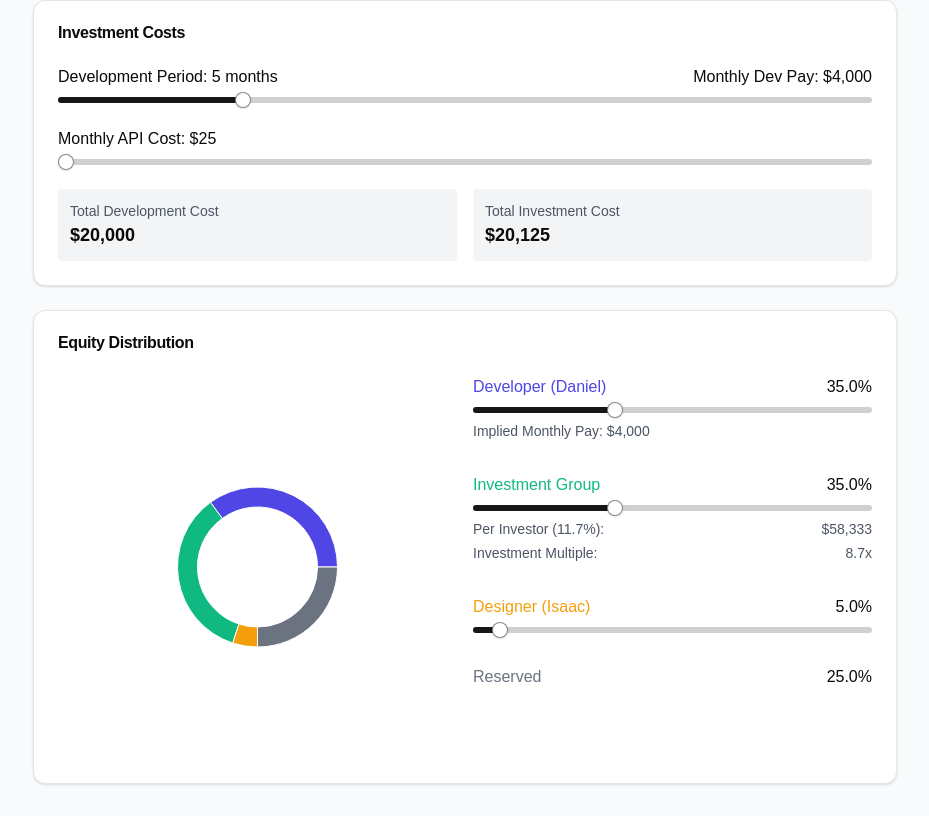
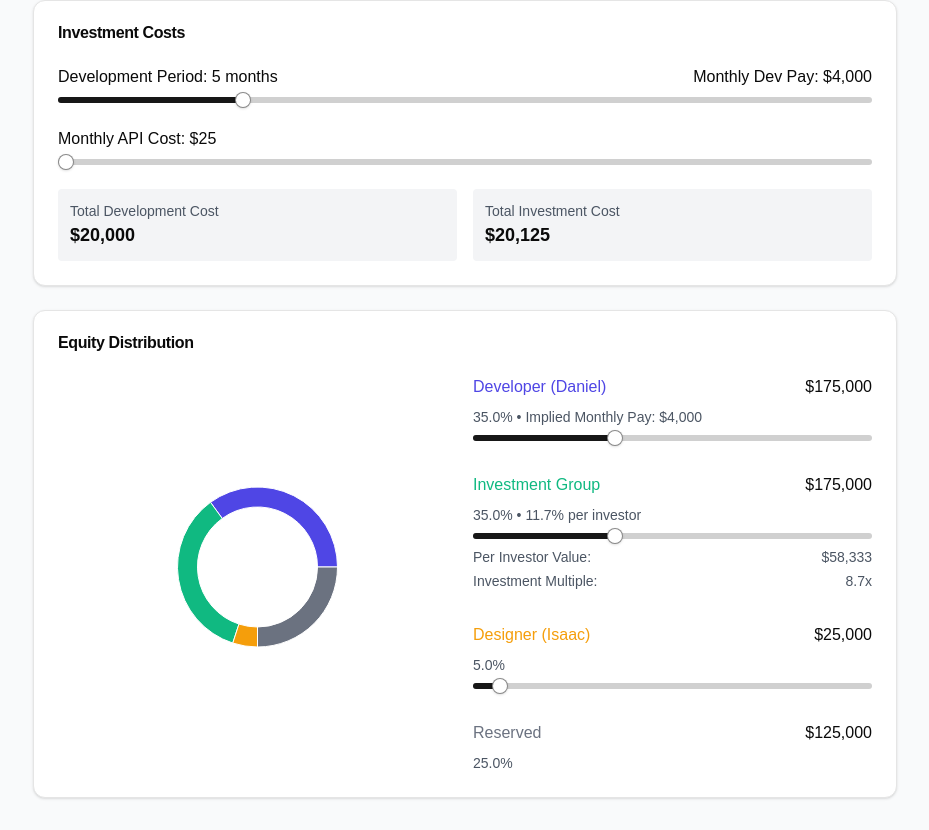
Before and after one commit to danhilse/equity-calculator, a Next.js app: page / in a window 1280 px wide. Shown: the part 408-1238 px from the top of the page, without its empty margins (175-1104 px from the left). Built offline with nearby package versions, Linux system fonts and the light colour scheme.

Commit message:
add valuation

```diff
--- a/src/components/equity-calculator.tsx
+++ b/src/components/equity-calculator.tsx
@@ -60,9 +60,9 @@ const EquityCalculator = () => {
     }).format(value);
   };
 
-const formatPercent = (value: number): string => {
+  const formatPercent = (value: number) => {
     return `${value.toFixed(1)}%`;
-};
+  };
 
   const handleEquityChange = (index: number, newValue: number) => {
     const newEquityData = [...equityData];
@@ -136,7 +136,7 @@ const formatPercent = (value: number): string => {
             <Slider
               value={[successProbability]}
               min={10}
-              max={90}
+              max={100}
               step={5}
               onValueChange={([value]) => setSuccessProbability(value)}
             />
@@ -231,7 +231,10 @@ const formatPercent = (value: number): string => {
                   <label style={{ color: equityData[0].color }} className="font-medium">
                     Developer (Daniel)
                   </label>
-                  <span>{formatPercent(equityData[0].value)}</span>
+                  <span>{formatCurrency(riskAdjustedValuation * equityData[0].value / 100)}</span>
+                </div>
+                <div className="text-sm text-gray-600 mb-2">
+                  {formatPercent(equityData[0].value)} • Implied Monthly Pay: {formatCurrency(devPayMonthly)}
                 </div>
                 <Slider
                   value={[equityData[0].value]}
@@ -240,9 +243,6 @@ const formatPercent = (value: number): string => {
                   step={1}
                   onValueChange={([value]) => handleEquityChange(0, value)}
                 />
-                <div className="text-sm text-gray-600">
-                  Implied Monthly Pay: {formatCurrency(devPayMonthly)}
-                </div>
               </div>
 
               {/* Investment Group Section */}
@@ -251,7 +251,10 @@ const formatPercent = (value: number): string => {
                   <label style={{ color: equityData[1].color }} className="font-medium">
                     Investment Group
                   </label>
-                  <span>{formatPercent(equityData[1].value)}</span>
+                  <span>{formatCurrency(riskAdjustedValuation * equityData[1].value / 100)}</span>
+                </div>
+                <div className="text-sm text-gray-600 mb-2">
+                  {formatPercent(equityData[1].value)} • {formatPercent(perInvestorEquity)} per investor
                 </div>
                 <Slider
                   value={[equityData[1].value]}
@@ -260,9 +263,9 @@ const formatPercent = (value: number): string => {
                   step={1}
                   onValueChange={([value]) => handleEquityChange(1, value)}
                 />
-                <div className="text-sm text-gray-600 space-y-1">
+                <div className="text-sm text-gray-600 space-y-1 mt-2">
                   <div className="flex justify-between">
-                    <span>Per Investor ({formatPercent(perInvestorEquity)}):</span>
+                    <span>Per Investor Value:</span>
                     <span>{formatCurrency(investmentGroupValue / 3)}</span>
                   </div>
                   <div className="flex justify-between">
@@ -278,7 +281,10 @@ const formatPercent = (value: number): string => {
                   <label style={{ color: equityData[2].color }} className="font-medium">
                     Designer (Isaac)
                   </label>
-                  <span>{formatPercent(equityData[2].value)}</span>
+                  <span>{formatCurrency(riskAdjustedValuation * equityData[2].value / 100)}</span>
+                </div>
+                <div className="text-sm text-gray-600 mb-2">
+                  {formatPercent(equityData[2].value)}
                 </div>
                 <Slider
                   value={[equityData[2].value]}
@@ -290,11 +296,16 @@ const formatPercent = (value: number): string => {
               </div>
 
               {/* Reserved Section */}
-              <div className="flex justify-between">
-                <label style={{ color: equityData[3].color }} className="font-medium">
-                  Reserved
-                </label>
-                <span>{formatPercent(equityData[3].value)}</span>
+              <div className="space-y-2">
+                <div className="flex justify-between">
+                  <label style={{ color: equityData[3].color }} className="font-medium">
+                    Reserved
+                  </label>
+                  <span>{formatCurrency(riskAdjustedValuation * equityData[3].value / 100)}</span>
+                </div>
+                <div className="text-sm text-gray-600">
+                  {formatPercent(equityData[3].value)}
+                </div>
               </div>
             </div>
           </div>
```
